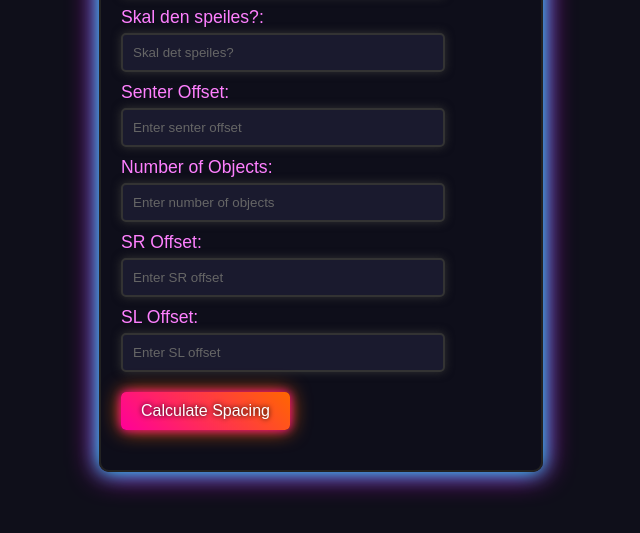
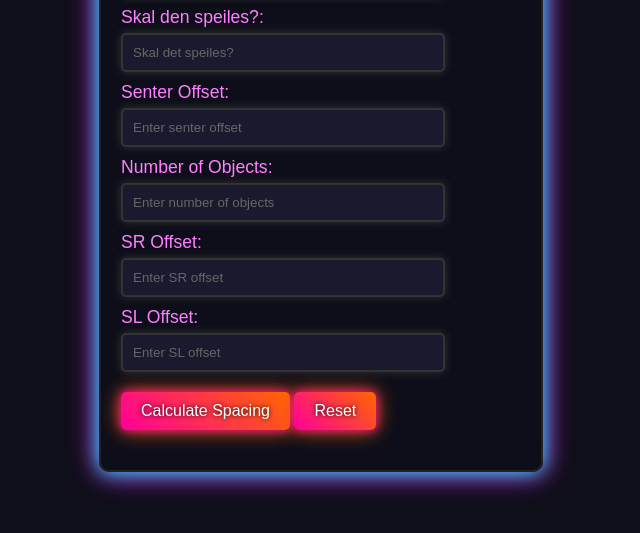
Before and after one commit to BendikRE/lysbekalkis, a plain HTML site: page index.html in a window 1280 px wide. Shown: the part 287-820 px from the top of the page, without its empty margins (319-959 px from the left). Drawn offline with Linux system fonts and the light colour scheme.

Commit message:
Update index.html

```diff
--- a/index.html
+++ b/index.html
@@ -113,6 +113,7 @@
         <input type="number" id="slOffset" placeholder="Enter SL offset"><br>
 
         <button onclick="calculateSpacing()">Calculate Spacing</button>
+        <button onclick="resetFields()">Reset</button>
 
         <h2 id="result"></h2>
     </div>
@@ -159,6 +160,16 @@
                 document.getElementById("result").innerText = `Space between Stage Right fixtures is ${srSpace.toFixed(2)} and space between Stage Left fixtures is ${slSpace.toFixed(2)}.`;
             }
         }
+
+        function resetFields() {
+            document.getElementById("totalLength").value = "";
+            document.getElementById("wings").value = "";
+            document.getElementById("centerOffset").value = "";
+            document.getElementById("objects").value = "";
+            document.getElementById("srOffset").value = "";
+            document.getElementById("slOffset").value = "";
+            document.getElementById("result").innerText = "";
+        }
     </script>
 </body>
 </html>
```
